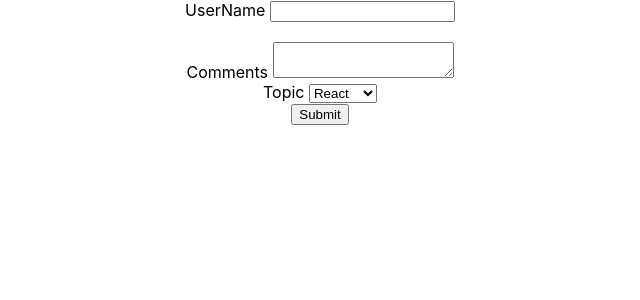
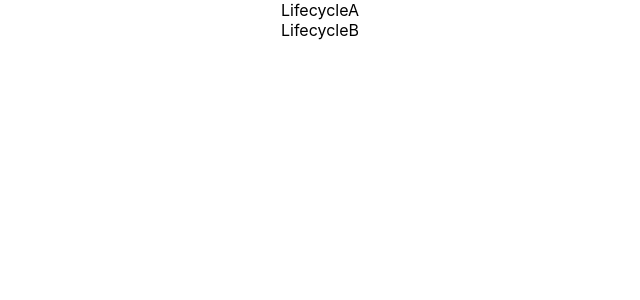
Before and after one commit to 23Vatsal/Hello-World-React, a React (Create React App) app: page / in a window 1280 px wide. Shown: the top 300 px of the page, without its empty margins (320-960 px from the left). Built offline with nearby package versions, Linux system fonts and the light colour scheme.

Commit message:
Mounting Phase with child

```diff
--- a/src/App.js
+++ b/src/App.js
@@ -1,11 +1,12 @@
 import React from 'react';
 import './App.css';
 import Form from './components/Form';
+import LifecycleA from './components/LifecycleA';
 
 function App() {
   return (
     <div className="App">
-      <Form/>
+      <LifecycleA />
     </div>
   );
 }
--- /dev/null
+++ b/src/components/LifecycleB.js
@@ -0,0 +1,34 @@
+import React, { Component } from 'react'
+
+class LifecycleB extends Component {
+    constructor(props) {
+        super(props)
+
+        this.state = {
+             name : 'Vatsal'
+        }
+        console.log('LifecycleB constructor')
+    }
+
+    static getDerivedStateFromProps(state,props){
+
+        console.log('LifecycleB getDerivedStateFromProps')
+        return null;
+    }
+
+    componentDidMount(){
+        console.log('LifecycleB componentDidMount')
+    }
+
+    render() {
+        console.log('LifecycleB render')
+        return (
+
+            <div>
+               LifecycleB
+            </div>
+        )
+    }
+}
+
+export default LifecycleB
```
